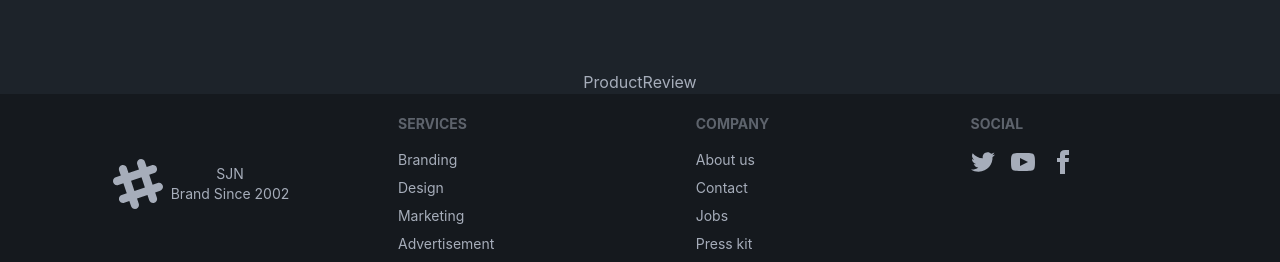
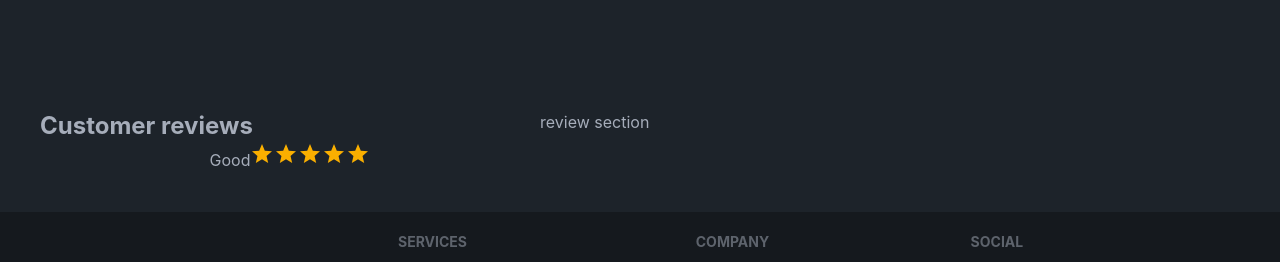
Before and after one commit to Shijin65/CartClan-MERN, a React (Create React App) app in the folder client/: page / in a window 1280 px wide. Shown: the part 837-1099 px from the top of the page. Built offline with nearby package versions, Linux system fonts and the light colour scheme.

Commit message:
added grid from mui to create the rating section

```diff
--- a/client/src/User/Components/ProductDetails/ProductReview.jsx
+++ b/client/src/User/Components/ProductDetails/ProductReview.jsx
@@ -1,8 +1,24 @@
 import React from 'react'
+import Grid from '@mui/material/Grid';
+import { Box, Rating, Typography } from '@mui/material';
+
 
 function ProductReview() {
   return (
-    <div>ProductReview</div>
+    <div>
+        <Grid container className='p-10'>
+                <Grid item xs={5} >
+                    <div className='text-start font-bold text-2xl '>Customer reviews</div>
+
+                    <label htmlFor="rating">Good</label>
+                    <Rating name="read-only" value={5} readOnly />
+                </Grid>
+                <Grid item xs={7} >
+                <div className='text-start'> review section</div>
+
+                </Grid>
+        </Grid>
+    </div>
   )
 }
 
```
